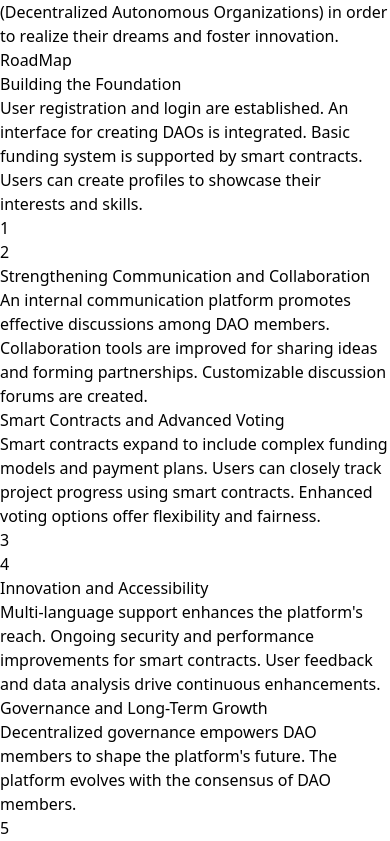
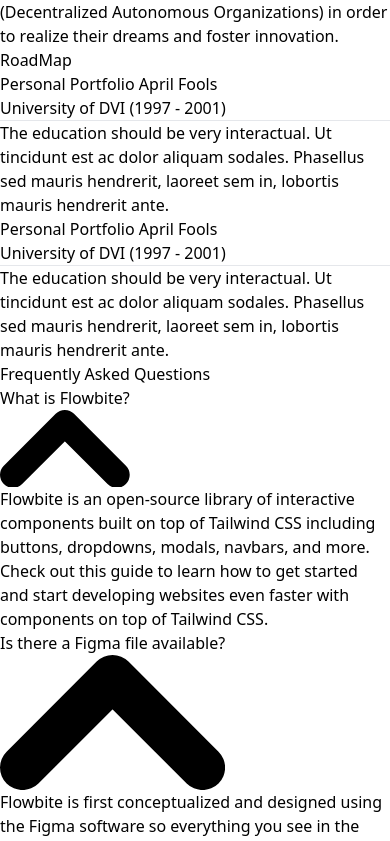
Before and after one commit to caglademir/DAOTech, a React (Vite) app in the folder Front-end/: page / in a window 390 px wide. Shown: the part 2423-3264 px from the top of the page. Built offline with nearby package versions, Linux system fonts and the light colour scheme.

Commit message:
Modified responsive settings

```diff
--- a/Front-end/src/Components/OurVision.jsx
+++ b/Front-end/src/Components/OurVision.jsx
@@ -6,7 +6,7 @@
 
 
             <div className='p-24 mt-4 mb-4'>
-                <div className='grid grid-cols-2 gap-16 mt-16 '>
+                <div className='grid grid-cols-2 lg:grid-cols-2 md:grid-cols-1 sm:grid-cols-1 gap-4 mt-16 '>
                     <div className='flex justify-center bg-white/20 rounded-lg'>
                         <img src='src/img/ai-eye.png' className=''></img>
                     </div>
--- a/Front-end/src/Components/PlatformFeatures.jsx
+++ b/Front-end/src/Components/PlatformFeatures.jsx
@@ -11,7 +11,7 @@
 
                 <h2 className='text-center text-8xl font-medium text-sky-200 p-4 mb-10'>Platform Features</h2>
 
-                <div className='grid grid-cols-5 gap-2'>
+                <div className='grid grid-cols-5 xl:grid-cols-5 lg:grid-cols-3 md:grid-cols-2 sm:grid-cols-1 gap-2'>
 
                     <div className='bg-white/20 rounded-lg p-8 grid rows-3 border hover:border-4 border-sky-400'>
                         <div
--- a/Front-end/src/Components/RoadMap.jsx
+++ b/Front-end/src/Components/RoadMap.jsx
@@ -5,169 +5,44 @@
         <div className=''>
             <h2 className='text-center text-8xl font-medium text-sky-200 mt-16'>RoadMap</h2>
 
-            <div class="min-h-screen ">
+            <div class="py-10 container mx-auto px-5">
 
-                <div class="min-h-screen flex justify-center">
-                    <div class="w-2/3 mx-auto">
-                        <div class="flex flex-row w-full ">
-
-                            <div class="w-2/5 px-2 py-10">
-                                <div class=" flex-col border-4 flex justify-center items-center max-w-sm h-96 rounded-full shadow bg-sky-500 px-4 py-5">
-                                    <div class="text-sky-950 text-2xl mb-2 ">
-                                        <div class="font-bold">
-                                            Building the Foundation
-                                        </div>
-                                        <div class="flex flex-row">
-
-                                        </div>
-                                    </div>
-                                    <div class="text-white">
-                                        User registration and login are established.
-                                        An interface for creating DAOs is integrated.
-                                        Basic funding system is supported by smart contracts.
-                                        Users can create profiles to showcase their interests and skills.
-                                    </div>
-                                </div>
+            <div class="relative">
+                <div class="border-r-4 border-black absolute h-full top-0" style={{ 'left': '9px' }}></div>
+                <ul class="list-none m-0 p-0">
+                    <li class="mb-5  ">
+                        <div class="flex group items-center ">
+                            <div class="bg-gray-800 group-hover:bg-red-700 z-10 rounded-full border-4 border-black  h-5 w-5">
+                                <div class="bg-black h-1 w-6 items-center  ml-4 mt-1"></div>
                             </div>
-
-                            <div class="w-1/5  flex justify-center">
-                                <div class="relative flex h-full w-1 bg-sky-500 items-center justify-center">
-                                    <div class=" text-2xl absolute flex flex-col justify-center h-24 w-24 rounded-full border-4 border-sky-500 leading-none text-center z-10 bg-sky-800 text-white ">
-
-                                        <div>1</div>
-                                    </div>
-                                </div>
-                            </div>
-
-                            <div class="w-2/5 px-2 py-10 ">
-                            </div>
-                        </div>
-                        <div class="flex flex-row w-full ">
-
-                            <div class="w-2/5 px-2 py-10">
-                            </div>
-
-                            <div class="w-1/5  flex justify-center">
-                                <div class="relative flex h-full w-1 bg-sky-500 items-center justify-center ">
-                                    <div class="text-2xl absolute flex flex-col justify-center h-24 w-24 rounded-full border-4 border-sky-500 leading-none text-center z-10 bg-sky-800 text-white">
-
-                                        <div>2</div>
-                                    </div>
-                                </div>
-                            </div>
-
-                            <div class="w-2/5 px-2 py-10 ">
-                                <div class="flex flex-col border-4 justify-center items-center max-w-sm h-96 rounded-full shadow bg-sky-500 px-4 py-5 text-center">
-                                    <div class="text-sky-950 text-2xl mb-2 flex justify-between">
-                                        <div class="font-bold">
-                                            Strengthening Communication and Collaboration
-                                        </div>
-                                    </div>
-                                    <div class="text-white">
-                                        An internal communication platform promotes effective discussions among DAO members.
-                                        Collaboration tools are improved for sharing ideas and forming partnerships.
-                                        Customizable discussion forums are created.
-                                    </div>
+                            <div class="flex-1 ml-4 z-10 font-medium">
+                                <div class="order-1 space-y-2 bg-gray-800 rounded-lg shadow-only transition-ease lg:w-5/12 px-6 py-4">
+                                    <h3 class="mb-3 font-bold text-white text-2xl">Personal Portfolio April Fools</h3>
+                                    <p class="pb-4 text-sm text-gray-100">University of DVI (1997 - 2001)</p>
+                                    <hr />
+                                    <p class="text-sm font-medium leading-snug tracking-wide text-gray-300 text-opacity-100">The education should be very interactual. Ut tincidunt est ac dolor aliquam sodales. Phasellus sed mauris hendrerit, laoreet sem in, lobortis mauris hendrerit ante.</p>
                                 </div>
                             </div>
                         </div>
-
-                        <div class="flex flex-row w-full ">
-
-                            <div class="w-2/5 px-2 py-10">
-                                <div class=" flex flex-col border-4 justify-center items-center max-w-sm h-96 rounded-full shadow bg-sky-500 px-4 py-5">
-                                    <div class="text-sky-950 text-2xl mb-2 ">
-                                        <div class="font-bold">
-                                            Smart Contracts and Advanced Voting
-                                        </div>
-
-                                    </div>
-                                    <div class="text-white">
-                                        Smart contracts expand to include complex funding models and payment plans.
-                                        Users can closely track project progress using smart contracts.
-                                        Enhanced voting options offer flexibility and fairness.
-                                    </div>
-                                </div>
+                    </li>
+                    <li class="mb-5  ">
+                        <div class="flex group items-center ">
+                            <div class="bg-gray-800 group-hover:bg-red-700 z-10 rounded-full border-4 border-black  h-5 w-5">
+                                <div class="bg-black h-1 w-6 items-center  ml-4 mt-1"></div>
                             </div>
-
-                            <div class="w-1/5  flex justify-center">
-                                <div class="relative flex h-full w-1 bg-sky-500 items-center justify-center">
-                                    <div class=" text-2xl absolute flex flex-col justify-center h-24 w-24 rounded-full border-4 border-sky-500 leading-none text-center z-10 bg-sky-800 text-white ">
-
-                                        <div>3</div>
-                                    </div>
-                                </div>
-                            </div>
-
-                            <div class="w-2/5 px-2 py-10 ">
-                            </div>
-                        </div>
-                        <div class="flex flex-row w-full ">
-
-                            <div class="w-2/5 px-2 py-10">
-                            </div>
-
-                            <div class="w-1/5  flex justify-center">
-                                <div class="relative flex h-full w-1 bg-sky-500 items-center justify-center ">
-                                    <div class="text-2xl absolute flex flex-col justify-center h-24 w-24 rounded-full border-4 border-sky-500 leading-none text-center z-10 bg-sky-800 text-white">
-
-                                        <div>4</div>
-                                    </div>
-                                </div>
-                            </div>
-
-                            <div class="w-2/5 px-2 py-10 ">
-                                <div class="flex flex-col border-4 justify-center items-center max-w-sm h-96 rounded-full shadow bg-sky-500 px-4 py-5 text-center">
-                                    <div class="text-sky-950 text-2xl mb-2 flex justify-between">
-                                        <div class="font-bold">
-                                            Innovation and Accessibility
-                                        </div>
-                                    </div>
-                                    <div class="text-white">
-                                        Multi-language support enhances the platform's reach.
-                                        Ongoing security and performance improvements for smart contracts.
-                                        User feedback and data analysis drive continuous enhancements.
-
-                                    </div>
+                            <div class="flex-1 ml-4 z-10 font-medium">
+                                <div class="order-1 space-y-2 bg-gray-800 rounded-lg shadow-only transition-ease lg:w-5/12 px-6 py-4">
+                                    <h3 class="mb-3 font-bold text-white text-2xl">Personal Portfolio April Fools</h3>
+                                    <p class="pb-4 text-sm text-gray-100">University of DVI (1997 - 2001)</p>
+                                    <hr />
+                                    <p class="text-sm font-medium leading-snug tracking-wide text-gray-300 text-opacity-100">The education should be very interactual. Ut tincidunt est ac dolor aliquam sodales. Phasellus sed mauris hendrerit, laoreet sem in, lobortis mauris hendrerit ante.</p>
                                 </div>
                             </div>
                         </div>
-
-                        <div class="flex flex-row w-full ">
-
-                            <div class="w-2/5 px-2 py-10">
-                                <div class=" flex flex-col border-4 justify-center items-center max-w-sm h-96 rounded-full shadow bg-sky-500 px-4 py-5">
-                                    <div class="text-sky-950 text-2xl mb-2 ">
-                                        <div class="font-bold ">
-                                            Governance and Long-Term Growth
-                                        </div>
-                                        <div class="flex flex-row">
-
-                                        </div>
-                                    </div>
-                                    <div class="text-white">
-                                        Decentralized governance empowers DAO members to shape the platform's future.
-                                        The platform evolves with the consensus of DAO members.
-                                    </div>
-                                </div>
-                            </div>
-
-                            <div class="w-1/5  flex justify-center">
-                                <div class="relative flex h-full w-1 bg-sky-500 items-center justify-center">
-                                    <div class=" text-2xl absolute flex flex-col justify-center h-24 w-24 rounded-full border-4 border-sky-500 leading-none text-center z-10 bg-sky-800 text-white ">
-
-                                        <div>5</div>
-                                    </div>
-                                </div>
-                            </div>
-
-                            <div class="w-2/5 px-2 py-10 ">
-                            </div>
-                        </div>
-                    </div>
-
-                </div>
+                    </li>
+                </ul>
             </div>
+        </div>
 
         </div>
     )
--- a/Front-end/src/Components/WhoAreWe.jsx
+++ b/Front-end/src/Components/WhoAreWe.jsx
@@ -5,7 +5,7 @@
         <div>
             <div className='p-24 mt-4 mb-4 '>
 
-                <div className='grid grid-cols-2 '>
+                <div className='grid grid-cols-2 gap-4 lg:grid-cols-2 md:grid-cols-1 sm:grid-cols-1 '>
                     <div >
                         <h2 className='text-left text-8xl font-medium text-sky-200'>Who are we?</h2>
                         <p className='text-2xl text-white text-left mt-6 '>
```
